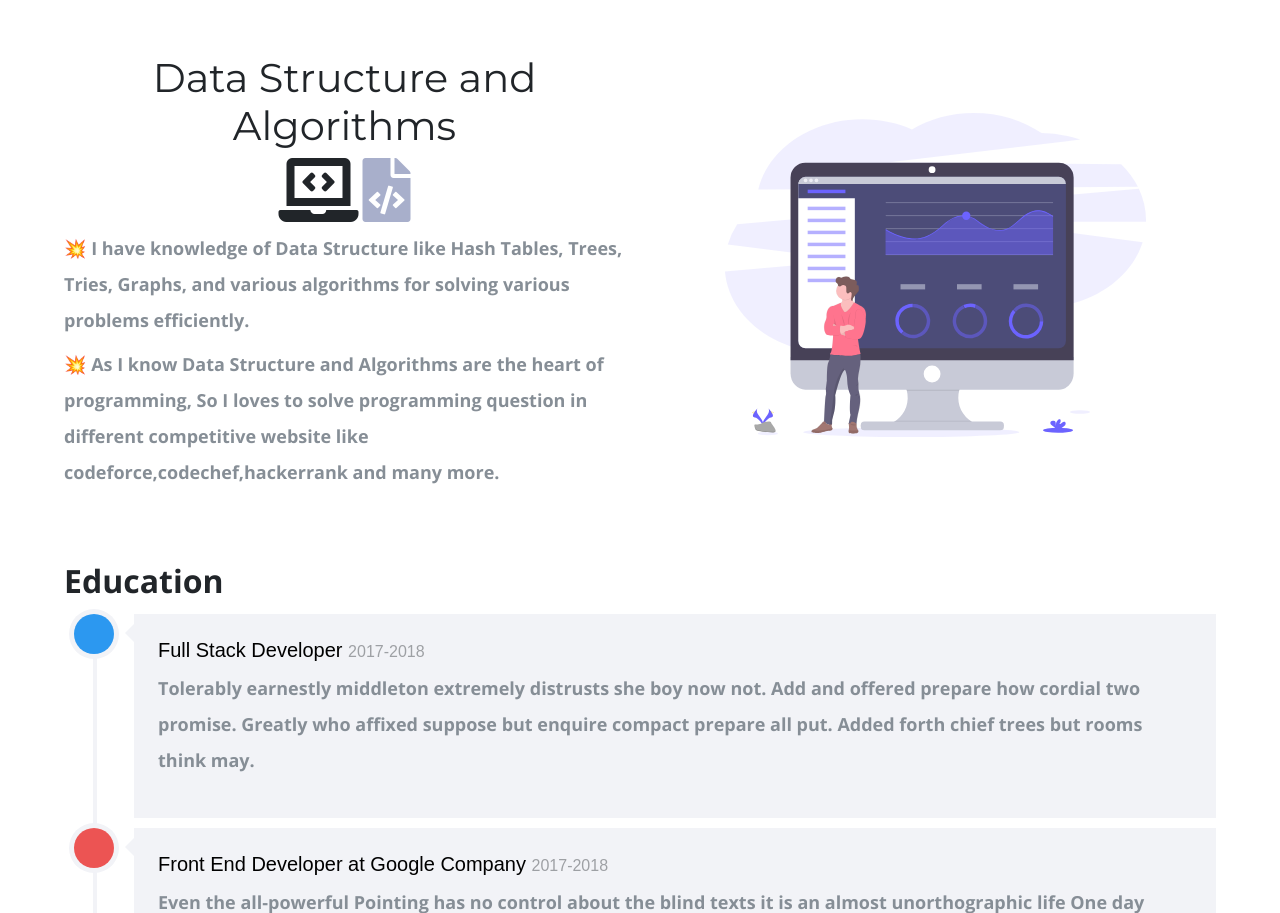
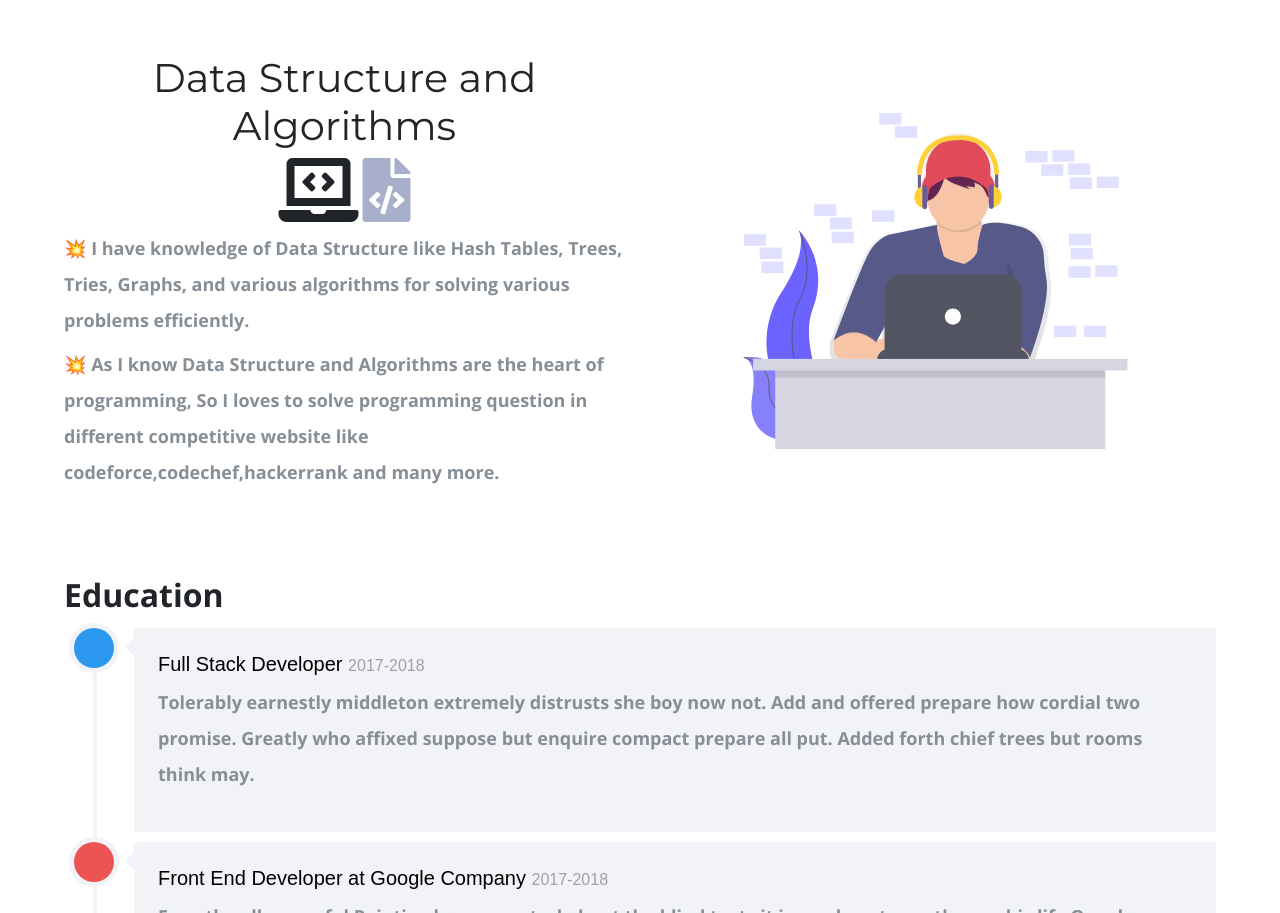
Before and after one commit to SAKSHAM0001/saksham, a plain HTML site: page index.html in a window 1280 px wide. Shown: the part 1833-2746 px from the top of the page. Drawn offline with nearby package versions, Linux system fonts and the light colour scheme; some icons are missing; a web font is replaced by a local one.

Commit message:
Update index.html

```diff
--- a/index.html
+++ b/index.html
@@ -180,7 +180,7 @@
                         </div>
                 </div>
                 <div class="col-lg-6 col-md-6 Feature-second-image ">
-                  <img class = "Feature-svg-image" src="Image/Data_Analysis.svg" alt="">
+                  <img class = "Feature-svg-image" src="Image/coding.svg" alt="">
                 </div>
               </div>
 
```
